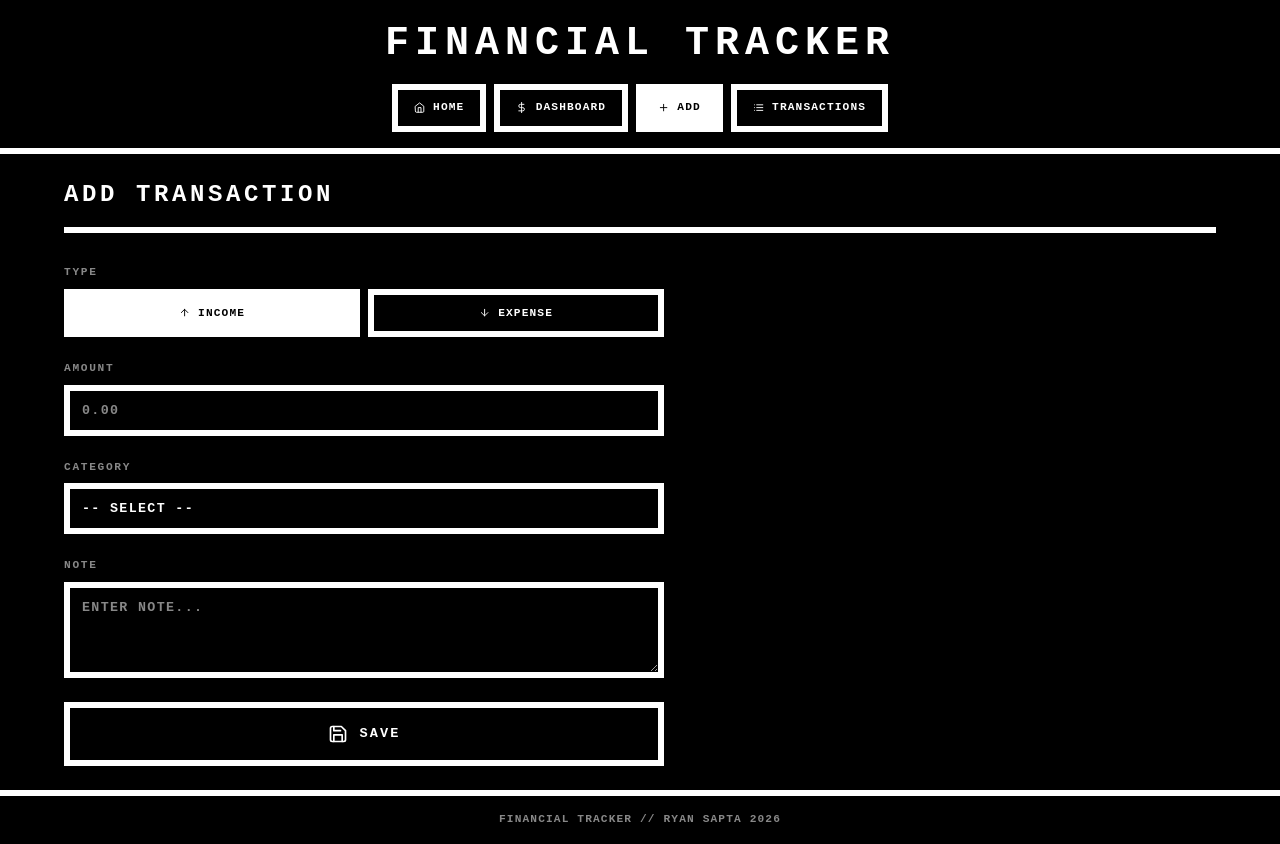
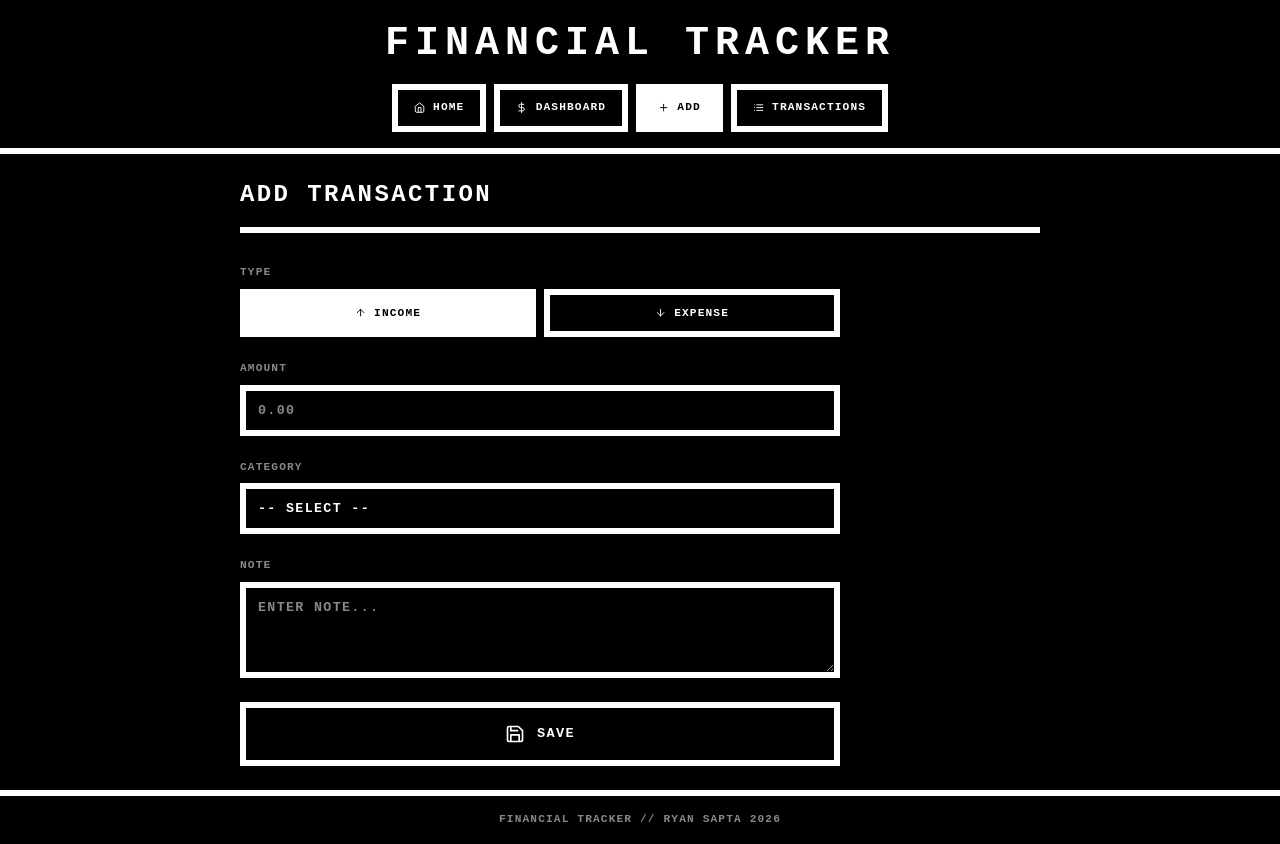
Before and after one commit to ryanvp10/personal-tracker, a React (Vite) app in the folder frontend/: page /add in a window 1280 px wide. Built offline with nearby package versions, Linux system fonts and the light colour scheme.

Commit message:
Center form on desktop + fix letterSpacing to 0.1em in TransactionForm

```diff
--- a/frontend/src/components/TransactionForm.jsx
+++ b/frontend/src/components/TransactionForm.jsx
@@ -52,13 +52,22 @@ function TransactionForm() {
   };
 
   return (
-    <div style={{ display: 'flex', flexDirection: 'column', gap: '32px' }}>
+    <div
+      style={{
+        display: 'flex',
+        flexDirection: 'column',
+        gap: '32px',
+        maxWidth: '800px',
+        width: '100%',
+        margin: '0 auto',
+      }}
+    >
       {/* ===== PAGE TITLE ===== */}
       <h2
         style={{
           fontSize: 'clamp(1rem, 3vw, 1.5rem)',
           fontWeight: 900,
-          letterSpacing: '0.15em',
+          letterSpacing: '0.1em',
           borderBottom: `${theme.borders.width} ${theme.borders.style} ${theme.borders.color}`,
           paddingBottom: '16px',
           margin: 0,
@@ -79,7 +88,7 @@ function TransactionForm() {
       >
         {/* TYPE TOGGLE */}
         <div style={{ display: 'flex', flexDirection: 'column', gap: '8px' }}>
-          <label style={{ fontSize: '0.7rem', letterSpacing: '0.15em', color: theme.colors.textMuted }}>
+          <label style={{ fontSize: '0.7rem', letterSpacing: '0.1em', color: theme.colors.textMuted }}>
             TYPE
           </label>
           <div style={{ display: 'flex', gap: '8px' }}>
@@ -134,7 +143,7 @@ function TransactionForm() {
         <div style={{ display: 'flex', flexDirection: 'column', gap: '8px' }}>
           <label
             htmlFor="amount"
-            style={{ fontSize: '0.7rem', letterSpacing: '0.15em', color: theme.colors.textMuted }}
+            style={{ fontSize: '0.7rem', letterSpacing: '0.1em', color: theme.colors.textMuted }}
           >
             AMOUNT
           </label>
@@ -154,7 +163,7 @@ function TransactionForm() {
         <div style={{ display: 'flex', flexDirection: 'column', gap: '8px' }}>
           <label
             htmlFor="category"
-            style={{ fontSize: '0.7rem', letterSpacing: '0.15em', color: theme.colors.textMuted }}
+            style={{ fontSize: '0.7rem', letterSpacing: '0.1em', color: theme.colors.textMuted }}
           >
             CATEGORY
           </label>
@@ -177,7 +186,7 @@ function TransactionForm() {
         <div style={{ display: 'flex', flexDirection: 'column', gap: '8px' }}>
           <label
             htmlFor="note"
-            style={{ fontSize: '0.7rem', letterSpacing: '0.15em', color: theme.colors.textMuted }}
+            style={{ fontSize: '0.7rem', letterSpacing: '0.1em', color: theme.colors.textMuted }}
           >
             NOTE
           </label>
@@ -202,7 +211,7 @@ function TransactionForm() {
             padding: '16px',
             fontSize: '0.85rem',
             fontWeight: 900,
-            letterSpacing: '0.15em',
+            letterSpacing: '0.1em',
             border: `${theme.borders.width} ${theme.borders.style} ${theme.borders.color}`,
             backgroundColor: saved ? theme.colors.hover : theme.colors.background,
             color: saved ? theme.colors.hoverText : theme.colors.text,
```
